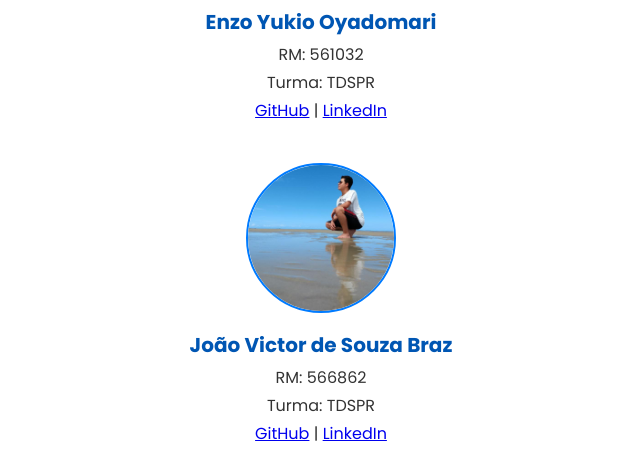
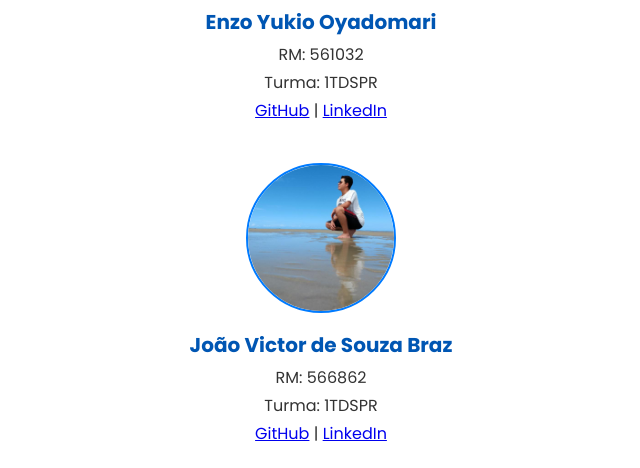
Before and after one commit to enzoyukio2005-netizen/Challenge, a plain HTML site: page integrantes.html in a window 1280 px wide. Shown: the part 432-900 px from the top of the page, 319-959 px from the left. Drawn offline with Linux system fonts and the light colour scheme.

Commit message:
1.21
erros atualizados

```diff
--- a/integrantes.html
+++ b/integrantes.html
@@ -30,7 +30,7 @@
       <img src="imagens/enzo.jpg" alt="Enzo Yukio" width="150">
       <h3>Enzo Yukio Oyadomari</h3>
       <p>RM: 561032</p>
-      <p>Turma: TDSPR</p>
+      <p>Turma: 1TDSPR</p>
       <p>
         <a href="https://github.com/enzoyukio2005-netizen" target="_blank">GitHub</a> |
         <a href="https://www.linkedin.com/" target="_blank">LinkedIn</a>
@@ -41,7 +41,7 @@
       <img src="imagens/joao.jpg" alt="João Victor" width="150">
       <h3>João Victor de Souza Braz</h3>
       <p>RM: 566862</p>
-      <p>Turma: TDSPR</p>
+      <p>Turma: 1TDSPR</p>
       <p>
         <a href="https://github.com/joaovictor5179" target="_blank">GitHub</a> |
         <a href="https://www.linkedin.com/in/souzabrazj?utm_source=share&utm_campaign=share_via&utm_content=profile&utm_medium=android_app" target="_blank">LinkedIn</a>
```
